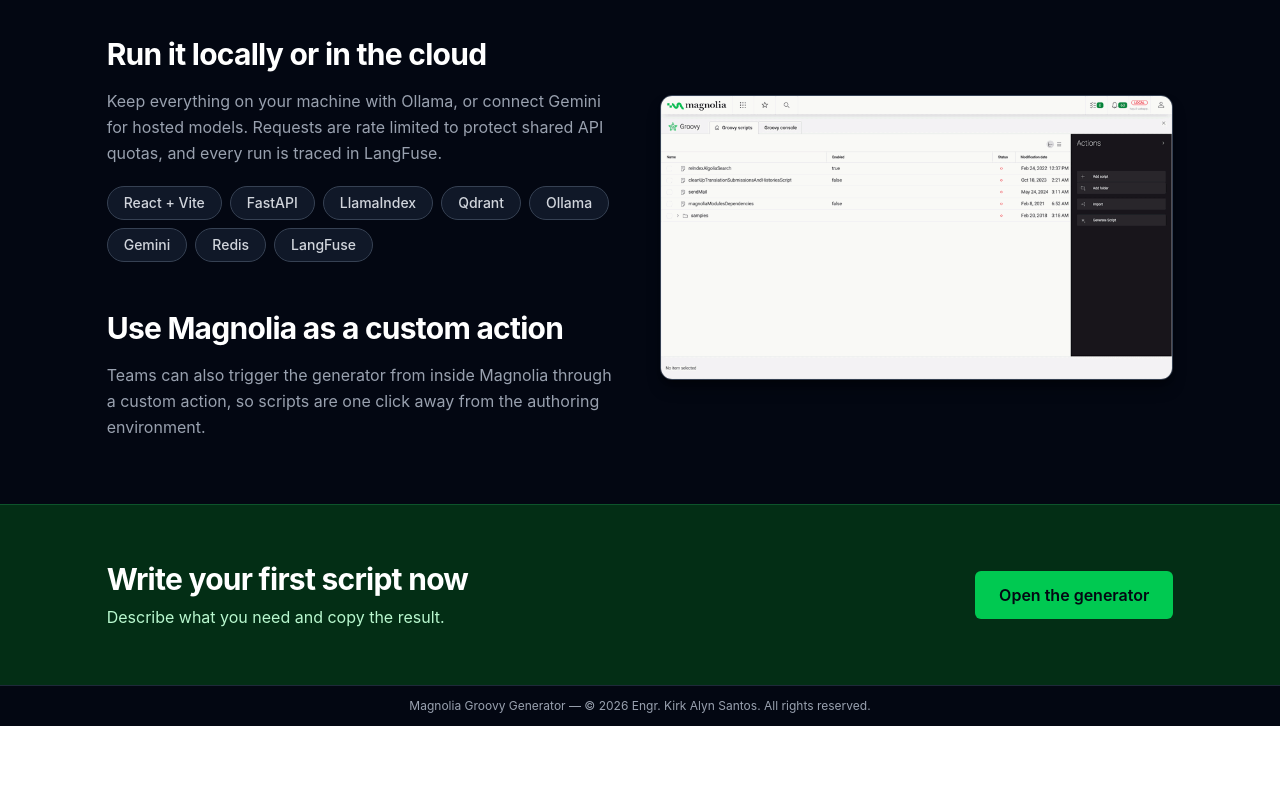
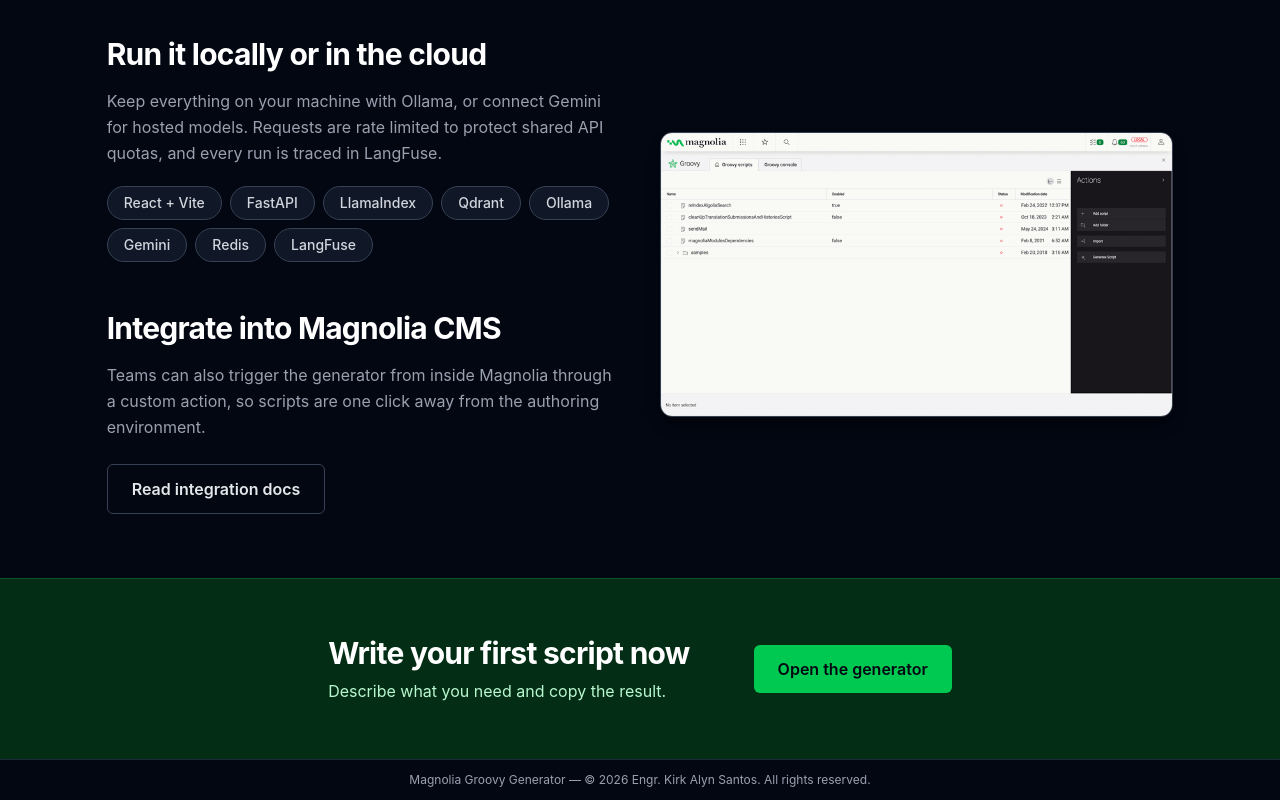
Before and after one commit to kirkalyn13/mgnl-groovy-generator-app, a React (Vite) app: page /about in a window 1280 px wide. Shown: the part 1438-2238 px from the top of the page. Before the commit the page ends 2164 px from the top, so only its background shows below. Built offline with nearby package versions, Linux system fonts and the light colour scheme; no server answers.

Commit message:
feat(docs): mgnl integration link

```diff
--- a/components/About.tsx
+++ b/components/About.tsx
@@ -153,10 +153,18 @@ const About = () => {
             ))}
           </ul>
 
-          <h2 className="mt-12 text-3xl font-bold tracking-tight text-white">Use Magnolia as a custom action</h2>
+          <h2 className="mt-12 text-3xl font-bold tracking-tight text-white">Integrate into Magnolia CMS</h2>
           <p className="mt-4 text-gray-400 leading-relaxed max-w-xl">
             Teams can also trigger the generator from inside Magnolia through a custom action, so scripts are one click away from the authoring environment.
           </p>
+          <a
+            href="https://github.com/kirkalyn13/mgnl-groovy-generator/blob/main/integrations/magnolia/INTEGRATION.md"
+            target="_blank"
+            rel="noopener noreferrer"
+            className="mt-6 inline-flex items-center rounded-md border border-gray-700 bg-transparent px-6 py-3 font-semibold text-gray-200 hover:bg-gray-800 focus:outline-none focus-visible:ring-2 focus-visible:ring-green-400 focus-visible:ring-offset-2 focus-visible:ring-offset-gray-950"
+          >
+            Read integration docs
+          </a>
         </div>
 
         <div className="min-w-0">
@@ -169,7 +177,7 @@ const About = () => {
       </section>
 
       <section className="bg-green-950 border-t border-green-900">
-        <div className="px-4 sm:px-6 lg:w-10/12 lg:mx-auto lg:px-0 py-12 sm:py-14 flex flex-col gap-6 sm:flex-row sm:items-center sm:justify-between text-center sm:text-left">
+      <div className="px-4 sm:px-6 lg:w-10/12 lg:mx-auto lg:px-0 py-12 sm:py-14 flex flex-col items-center gap-6 sm:flex-row sm:justify-center sm:gap-12 lg:gap-16 text-center sm:text-left">
           <div>
             <h2 className="text-3xl font-bold tracking-tight text-white">Write your first script now</h2>
             <p className="mt-2 text-green-200">Describe what you need and copy the result.</p>
```
